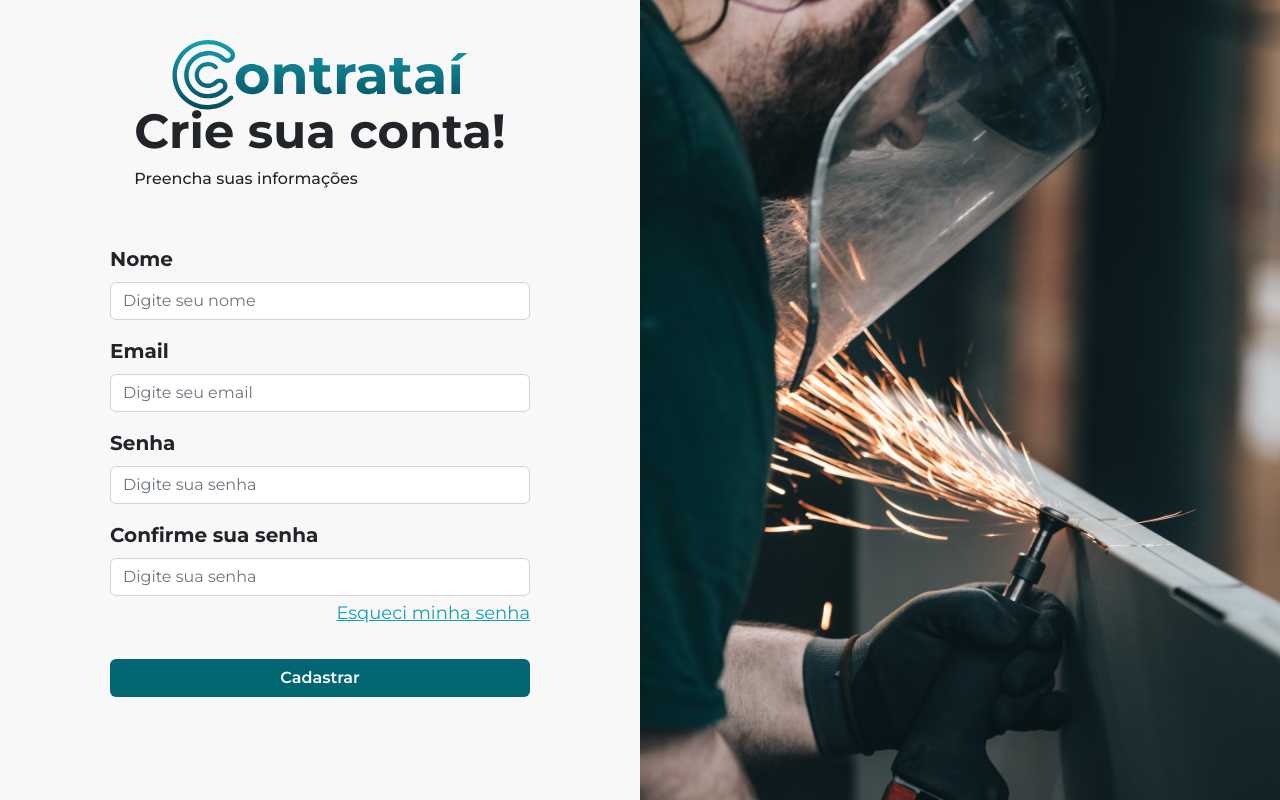
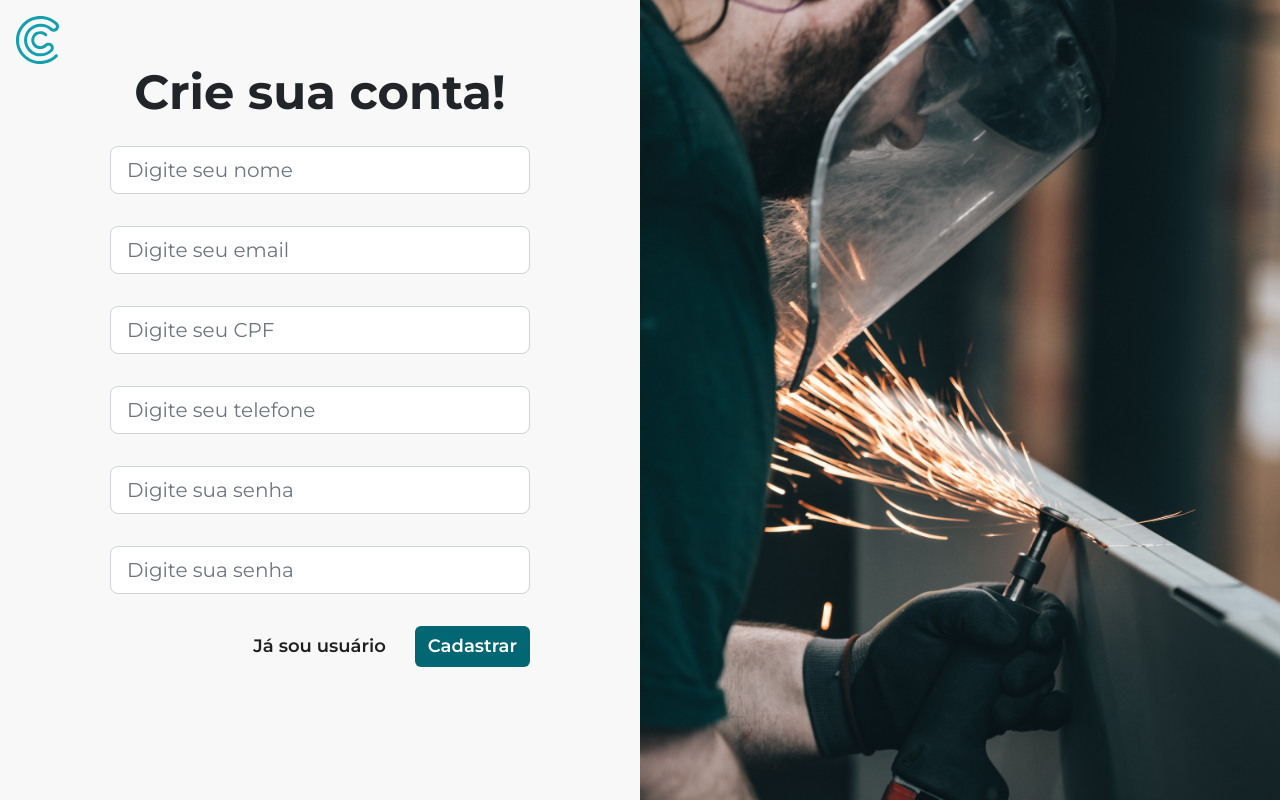
Before and after one commit to RhoBlop/Contratai, a PHP site: page /cadastro.php in a window 1280 px wide. Run offline with PHP 8.4, Linux system fonts and the light colour scheme; some libraries are stand-ins or nearby versions.

Commit message:
consertando o cadastro (ainda)

```diff
--- a/cadastro.php
+++ b/cadastro.php
@@ -8,52 +8,60 @@
     <body>
         <main>
             <div class="container-fluid">
+                <a class="cadastro-logo" href="index.php">
+                    <img src="images/logo/favicon.svg" alt="Logo" height="48px">
+                </a>
                 <div class="form-row row">
-                    <div class="col-md-6 d-flex flex-column justify-content-center align-items-center">
-                        <!-- LOGO -->
-                        <a class="cadastro-logo" href="index.php">
-                            <img src="images/logo/blue-logo.svg" alt="Logo" height="70px">
-                        </a>
+
+                    <div class="col-md-6 d-flex flex-column justify-content-start align-items-center my-5">
 
                         <!-- Título Formulário -->
-                        <div class="form-title d-flex flex-column mb-5">
+                        <div class="form-title my-3">
                             <h2>Crie sua conta!</h2>
-                            <h6>Preencha suas informações</h6>
                         </div>
 
                         <form id="cadastro" class="form-cadastro d-flex flex-column" onsubmit="sendCadastro(event, '#feedbackUsuario')">
-
-                            <!-- NOME -->
+                            <div class="row g-3">
                                 <div class="form-group mb-3">
-                                <label for="nome" class="form-label">Nome</label>
-                                <input type="text" class="form-control" id="nome" name="nome" placeholder="Digite seu nome" autocomplete="off" required>
+                                    <input type="text" class="form-control form-control-lg" id="nome" name="nome" placeholder="Digite seu nome" autocomplete="off" required>
                                 </div>
 
                                 <!-- EMAIL -->
                                 <div class="form-group mb-3">
-                                <label for="email" class="form-label">Email</label>
-                                <input type="email" class="form-control" id="email" name="email" placeholder="Digite seu email" required>
+                                    <input type="email" class="form-control form-control-lg" id="email" name="email" placeholder="Digite seu email" required>
+                                </div>
+
+                                <!-- CPF -->
+                                <div class="form-group mb-3">
+                                    <input type="text" class="form-control form-control-lg" id="cpf" name="cpf" placeholder="Digite seu CPF" required>
+                                </div>
+
+                                <!-- CPF -->
+                                <div class="form-group mb-3">
+                                    <input type="text" class="form-control form-control-lg" id="telefone" name="telefone" placeholder="Digite seu telefone" required>
                                 </div>
 
                                 <!-- SENHA -->
                                 <div class="form-group mb-3">
-                                <label for="senha" class="form-label">Senha</label>
-                                <input type="password" class="form-control" id="senha" name="senha" placeholder="Digite sua senha" autocomplete="off" required>
+                                    <input type="password" class="form-control form-control-lg" id="senha" name="senha" placeholder="Digite sua senha" autocomplete="off" required>
                                 </div>
 
                                 <!-- CONFIRMAÇÃO SENHA -->
-                            <div class="form-group mb-1">
-                                <label for="nome" class="form-label">Confirme sua senha</label>
-                                <input type="password" class="form-control" id="confirmSenha" name="confirmSenha" onchange="confirmaSenha(event, '#senha', '#senhaErrada')" placeholder="Digite sua senha" autocomplete="off" required>
+                                <div class="form-group mb-3">
+                                    <input type="password" class="form-control form-control-lg" id="confirmSenha" name="confirmSenha" onchange="confirmaSenha(event, '#senha', '#senhaErrada')" placeholder="Digite sua senha" autocomplete="off" required>
                                     <small class="formMsgErro">As senhas precisam ser iguais</small>
                                 </div>
-
-                            <a class="ms-auto mb-2">Esqueci minha senha</a>
 
                                 <!-- div para comunicação com usuário -->
                                 <div id="feedbackUsuario"></div>
 
-                            <button type="submit" class="btn btn-green mt-4">Cadastrar</button>
+
+                            </div>
+                            <!-- NOME -->
+                            <div class="buttons d-flex justify-content-end align-items-center gap-3 my-3">
+                                    <a href="#" class="btn btn-link">Já sou usuário</a>
+                                    <button type="submit" class="btn btn-green">Cadastrar</button>
+                                </div>
                         </form>
                     </div>
 
--- a/css/style.css
+++ b/css/style.css
@@ -395,22 +395,20 @@ footer i {
 
 /* Cadastro */
 
-.form-row > div {
-    min-height: 100vh;
+.buttons > a, .buttons > button{
+    font-size: 18px !important;
 }
+
 
 .cadastro-logo {
     position: absolute;
-    top: 40px;
+    top: 16px;
+    left: 16px;
 }
 
 .form-cadastro {
     width: 80%;
     max-width: 420px;
-}
-
-.form-group {
-    width: 100%;
 }
 
 .cadastro-side-image {
```
Lines whose indentation alone changed are shown as unchanged.
